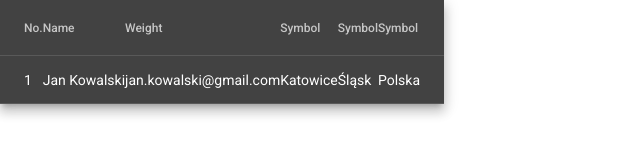
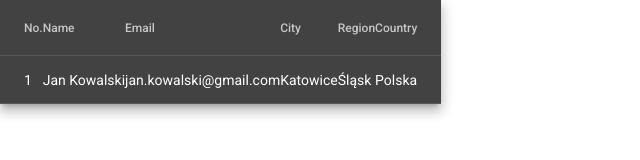
Before and after one commit to Szwajowy/swift-recrutation, an Angular app: page / in a window 1280 px wide. Shown: the top 160 px of the page, without its empty margins (0-640 px from the left). Built offline with nearby package versions, Linux system fonts and the light colour scheme.

Commit message:
Adjust names of columns

```diff
--- a/src/app/users/components/users-table/users-table.component.html
+++ b/src/app/users/components/users-table/users-table.component.html
@@ -13,25 +13,25 @@
 
   <!-- Email Column -->
   <ng-container matColumnDef="email">
-    <th mat-header-cell *matHeaderCellDef>Weight</th>
+    <th mat-header-cell *matHeaderCellDef>Email</th>
     <td mat-cell *matCellDef="let element">{{ element.email }}</td>
   </ng-container>
 
   <!-- City Column -->
   <ng-container matColumnDef="city">
-    <th mat-header-cell *matHeaderCellDef>Symbol</th>
+    <th mat-header-cell *matHeaderCellDef>City</th>
     <td mat-cell *matCellDef="let element">{{ element.city }}</td>
   </ng-container>
 
   <!-- Region Column -->
   <ng-container matColumnDef="region">
-    <th mat-header-cell *matHeaderCellDef>Symbol</th>
+    <th mat-header-cell *matHeaderCellDef>Region</th>
     <td mat-cell *matCellDef="let element">{{ element.region }}</td>
   </ng-container>
 
   <!-- Country Column -->
   <ng-container matColumnDef="country">
-    <th mat-header-cell *matHeaderCellDef>Symbol</th>
+    <th mat-header-cell *matHeaderCellDef>Country</th>
     <td mat-cell *matCellDef="let element">{{ element.country }}</td>
   </ng-container>
 
```
